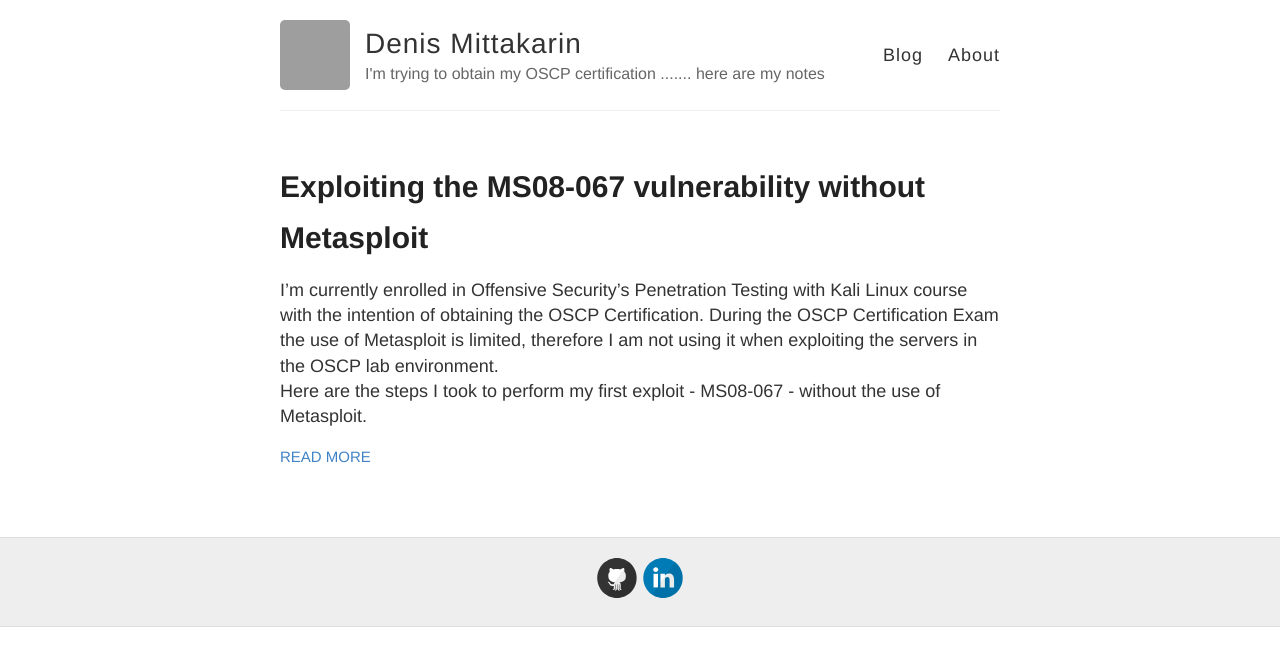
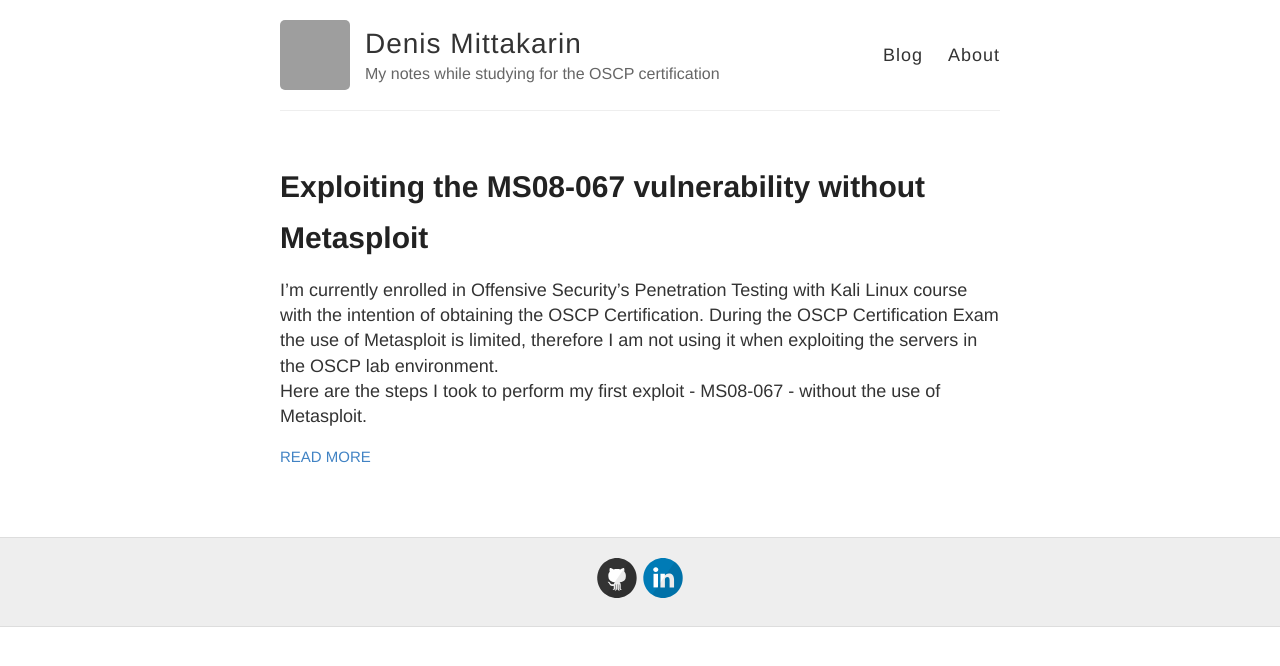
Before and after one commit to dmittakarin8/dmittakarin8.github.io, a Jekyll site: the page built from index.html, in a window 1280 px wide. Shown: the top 666 px of the page. Built offline with Jekyll 4.4.1, drawn with Linux system fonts in a browser that asks for light colours; Markdown is read by kramdown in place of the engine named in the settings; grey boxes are pictures that could not be loaded.

Commit message:
Updated _config.yml

```diff
--- a/_config.yml
+++ b/_config.yml
@@ -6,7 +6,7 @@
 name: Denis Mittakarin
 
 # Short bio or description (displayed in the header)
-description: I'm trying to obtain my OSCP certification ....... here are my notes
+description: My notes while studying for the OSCP certification
 
 # URL of your avatar or profile pic (you could use your GitHub profile pic)
 avatar: https://avatars0.githubusercontent.com/u/595319?v=3&s=460
```
